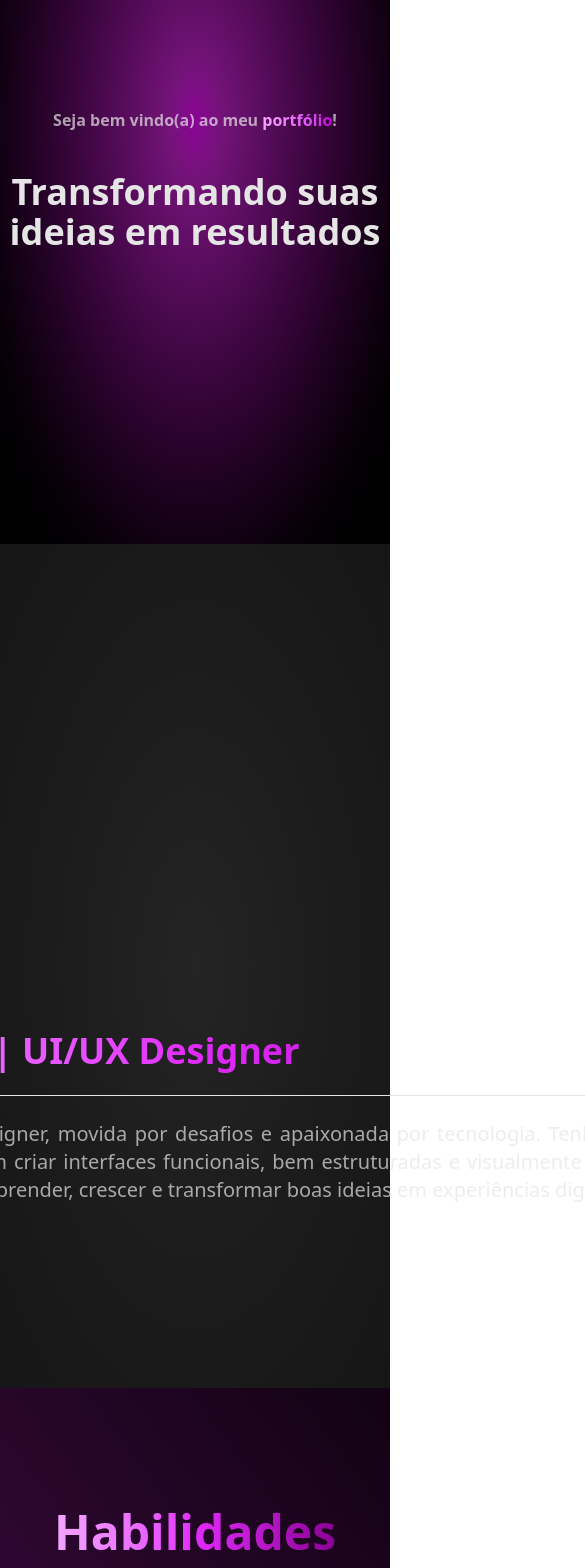
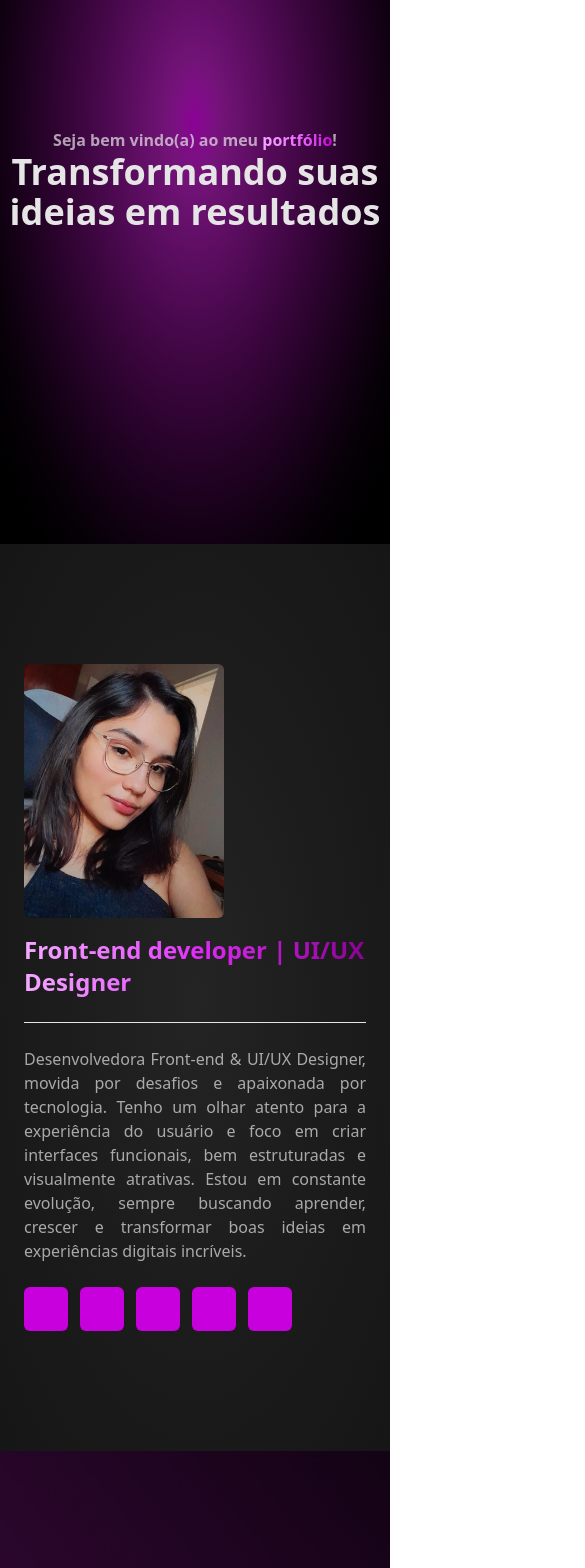
Before and after one commit to liviakobayashii/portfolio, a Next.js app: page / in a window 390 px wide. Shown: the part 300-1868 px from the top of the page, 585 px wide, since content can reach past the window. Built offline with nearby package versions, Linux system fonts and the light colour scheme; some icons are missing.

Commit message:
update: responsividade do projeto

```diff
--- a/src/app/page.tsx
+++ b/src/app/page.tsx
@@ -10,8 +10,7 @@ export default function Page() {
       <section className="flex flex-col h-screen bg-radial from-fuchsia-800 via-fuchsia-900 via-10%  to-black">
         <MainSection />
       </section>
-
-      <section className="flex flex-col gap-6 justify-center items-center py-30 h-screen bg-radial from-[#242424] via-[#1c1c1c] to-[#161616]">
+      <section className="flex flex-col gap-6 py-30 bg-radial from-[#242424] via-[#1c1c1c] to-[#161616] lg:justify-center lg:items-center">
         <AboutMe />
       </section>
       <section className="flex flex-col gap-6 justify-center items-center py-30 h-full bg-[url('/background.png')] bg-cover bg-center w-full">
--- a/src/components/about-me.tsx
+++ b/src/components/about-me.tsx
@@ -3,15 +3,19 @@ import Social from "./icons/social";
 export default function AboutMe() {
   return (
     <>
-      <div className="flex flex-col gap-4 w-6xl">
-        <img src="perfil.jpg" alt="Minha foto" className="w-70 rounded-sm" />
-        <h2 className="text-4xl bg-gradient-to-r from-fuchsia-300 via-fuchsia-500 to-fuchsia-800 bg-clip-text text-transparent font-bold pb-2">
+      <div className="flex flex-col gap-4 px-3 max-md:px-6 lg:w-2/3">
+        <img
+          src="perfil.jpg"
+          alt="Minha foto"
+          className="max-w-50 lg:w-70 rounded-sm"
+        />
+        <h2 className="max-sm:text-2xl sm:text-3xl bg-gradient-to-r from-fuchsia-300 via-fuchsia-500 to-fuchsia-800 bg-clip-text text-transparent font-bold pb-2">
           Front-end developer | UI/UX Designer
         </h2>
         <hr className="" />
       </div>
-      <div className="flex flex-col gap-6 w-6xl ">
-        <p className="text-justify text-xl text-neutral-200/70">
+      <div className="flex flex-col gap-6 px-3 max-md:px-6 lg:w-2/3">
+        <p className="text-justify text-neutral-200/70">
           Desenvolvedora Front-end & UI/UX Designer, movida por desafios e
           apaixonada por tecnologia. Tenho um olhar atento para a experiência do
           usuário e foco em criar interfaces funcionais, bem estruturadas e
--- a/src/components/contact.tsx
+++ b/src/components/contact.tsx
@@ -3,17 +3,19 @@ import ContactItem from "./contact-item";
 export default function Contact() {
   return (
     <>
-      <section className=" justify-between w-4xl p-10 rounded-sm bg-fuchsia-950 shadow-lg hidden">
-        <div className=" flex flex-col gap-8 justify-center ">
-          <div className="flex flex-col gap-1">
-            <h2 className="text-5xl bg-gradient-to-r from-fuchsia-300 via-fuchsia-500 to-fuchsia-800 bg-clip-text text-transparent font-bold">
+      {/* <section className=" flex justify-between rounded-sm bg-fuchsia-950 shadow-lg mx-4"> */}
+      <section className=" flex rounded-sm shadow-lg bg-fuchsia-950 m-4 p-6 lg:p-10 gap-15 ">
+        <div className="flex flex-col gap-10 ">
+          <div className="flex flex-col gap-2 ">
+            <h2 className="max-sm:text-3xl sm:text-4xl lg:text-5xl bg-gradient-to-r from-fuchsia-300 via-fuchsia-500 to-fuchsia-800 bg-clip-text text-transparent font-bold">
               Contato
             </h2>
-            <p className="text-neutral-200/70 w-xs">
+            <p className="max-sm:text-sm flex flex-wrap text-neutral-200/70 w-xs">
               Sinta-se à vontade para entrar em contato comigo através dos
               canais abaixo.
             </p>
           </div>
+          <div className="flex flex-col gap-5">
             <ContactItem
               icon="line-md:email-multiple"
               title="Email"
@@ -30,7 +32,12 @@ export default function Contact() {
               subtitle="Lins - SP"
             />
           </div>
-        <img src="contact.png" alt="Contact" className="size-96" />
+        </div>
+        <img
+          src="contact.png"
+          alt="Contact"
+          className="max-w-96 max-lg:hidden"
+        />
       </section>
       <footer className="mt-20 text-sm text-neutral-200">
         &copy; Desenvolvido por Livia Kobayashi
--- a/src/components/main-section.tsx
+++ b/src/components/main-section.tsx
@@ -4,17 +4,19 @@ export default function MainSection() {
   return (
     <>
       <Header />
-      <div className="sm:border sm:border-red-500 flex flex-col gap-10 justify-center items-center h-full max-w-5xl text-center self-center ">
-        <h2 className="md:text-3xl font-bold text-neutral-200/70">
+      <div className="flex flex-col gap-6 justify-center items-center h-screen text-center">
+        <div className="lg:w-1/2">
+          <h2 className="lg:text-xl font-bold text-neutral-200/70">
             Seja bem vindo(a) ao meu{" "}
             <span className="bg-gradient-to-r from-fuchsia-300 via-fuchsia-400 to-fuchsia-600 bg-clip-text text-transparent">
               portfólio
             </span>
             !
           </h2>
-        <h1 className="max-md:text-4xl md:text-7xl font-bold self-center text-neutral-200">
+          <h1 className="max-sm:text-4xl sm:text-5xl md:text-6xl font-bold self-center text-neutral-200">
             Transformando suas ideias em resultados
           </h1>
+        </div>
       </div>
     </>
   );
--- a/src/components/projects/projects.tsx
+++ b/src/components/projects/projects.tsx
@@ -15,7 +15,7 @@ export default function Projects() {
 
   return (
     <>
-      <h2 className="text-5xl bg-gradient-to-r from-fuchsia-300 via-fuchsia-500 to-fuchsia-800 bg-clip-text text-transparent font-bold pb-2">
+      <h2 className="max-sm:text-3xl sm:text-4xl md:text-5xl bg-gradient-to-r from-fuchsia-300 via-fuchsia-500 to-fuchsia-800 bg-clip-text text-transparent font-bold">
         Projetos
       </h2>
 
@@ -30,7 +30,15 @@ export default function Projects() {
         </li>
         <li
           onClick={() => setFilter("web")}
-          className={`cursor-pointer ${
+          className={`sm:hidden cursor-pointer ${
+            filter === "web" ? "text-fuchsia-600" : ""
+          }`}
+        >
+          Web
+        </li>
+        <li
+          onClick={() => setFilter("web")}
+          className={`max-sm:hidden cursor-pointer ${
             filter === "web" ? "text-fuchsia-600" : ""
           }`}
         >
@@ -38,7 +46,15 @@ export default function Projects() {
         </li>
         <li
           onClick={() => setFilter("mobile")}
-          className={`cursor-pointer ${
+          className={`sm:hidden cursor-pointer ${
+            filter === "mobile" ? "text-fuchsia-600" : ""
+          }`}
+        >
+          Mobile
+        </li>
+        <li
+          onClick={() => setFilter("web")}
+          className={`max-sm:hidden cursor-pointer ${
             filter === "mobile" ? "text-fuchsia-600" : ""
           }`}
         >
@@ -54,7 +70,7 @@ export default function Projects() {
         </li>
       </ul>
 
-      <div className="grid grid-cols-4 gap-3 mt-4 p-10">
+      <div className="grid max-sm:grid-cols-1 sm:grid-cols-2 md:grid-cols-3 lg:grid-cols-4 gap-3 mt-4 p-10">
         {filteredProjects.map((item) => {
           const badges = technologies.filter((tec) =>
             item.project_technologies.includes(tec.name)
--- a/src/components/skills.tsx
+++ b/src/components/skills.tsx
@@ -5,20 +5,20 @@ export default function Skills() {
   return (
     <>
       <div className="flex flex-col gap-2 justify-center items-center">
-        <h2 className="text-5xl bg-gradient-to-r from-fuchsia-300 via-fuchsia-500 to-fuchsia-800 bg-clip-text text-transparent font-bold">
+        <h2 className="max-sm:text-3xl sm:text-4xl md:text-5xl bg-gradient-to-r from-fuchsia-300 via-fuchsia-500 to-fuchsia-800 bg-clip-text text-transparent font-bold">
           Habilidades
         </h2>
         <p className="text-neutral-200/70">
           Tecnologias que utilizo ou já utilizei
         </p>
       </div>
-      <div className="grid grid-cols-5 gap-3 justify-center items-center mt-4">
+      <div className="grid max-sm:grid-cols-3 sm:grid-cols-4 md:grid-cols-5 gap-3 justify-center items-center mt-4">
         {technologies.map((item, i) => (
           <div
             key={i}
-            className="flex flex-col justify-center items-center bg-fuchsia-950  text-white shadow-lg rounded-sm p-4 cursor-pointer duration-200 hover:text-fuchsia-600"
+            className="flex flex-col justify-center items-center bg-fuchsia-950  text-white shadow-lg rounded-sm max-sm:p-2 sm:p-4 cursor-pointer duration-200 hover:text-fuchsia-600"
           >
-            <Icon icon={item.icon} className="size-12" />
+            <Icon icon={item.icon} className="size-12 max-sm:size-10" />
             <p className="text-sm ">{item.name}</p>
           </div>
         ))}
--- a/src/functions/filtered-projects.tsx
+++ /dev/null
@@ -1,20 +0,0 @@
-import { Project } from "@/data/projects/project";
-import { useState } from "react";
-
-export type Props = {
-  type: string;
-};
-
-export default function filteredProjects({ type }: Props) {
-  const [filter, setFilter] = useState("all");
-  if (filter === type) {
-    const filteredWeb = Project.filter((item) => item.type === type);
-    filteredWeb.map((item) => {
-      <div>{item.nome}</div>;
-    });
-  }
-
-  // const filteredProjects = Project.filter((item) =>
-  //     filter === "web" ? true : item.tipo === filter
-  //   );
-}
```
Lines whose indentation alone changed are shown as unchanged.
